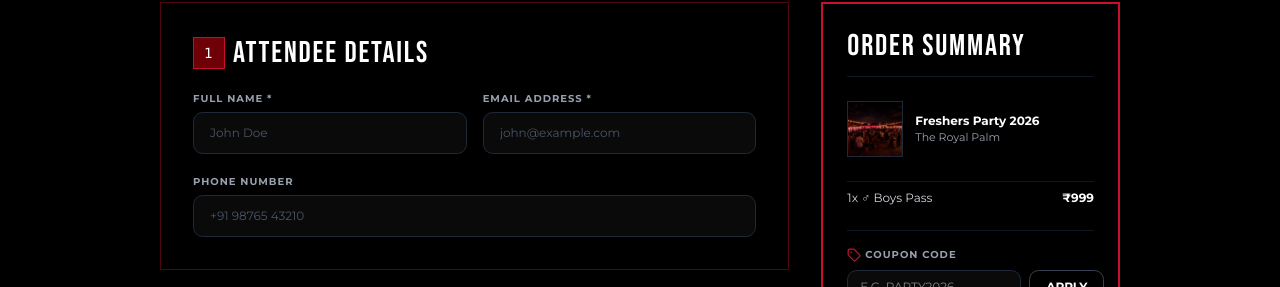
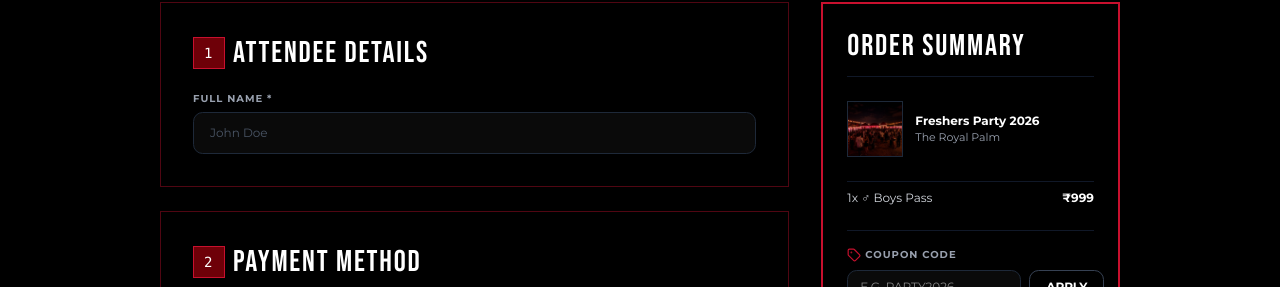
Before and after one commit to SachinSharma8742/afterhours, a Next.js app: page /checkout/1 in a window 1280 px wide. Shown: the part 222-509 px from the top of the page. Built offline with nearby package versions, Linux system fonts and the light colour scheme; no server answers; the database is empty.

Commit message:
feat: simplify attendee details form to only ask for full name

```diff
--- a/app/checkout/[eventId]/page.js
+++ b/app/checkout/[eventId]/page.js
@@ -115,8 +115,8 @@ export default function CheckoutPage({ params }) {
 
   const handleInitiateRazorpay = async (e) => {
     e.preventDefault();
-    if (!attendeeName || !attendeeEmail) {
-      toast({ title: "Missing Information", description: "Please provide attendee name & email.", type: "error" });
+    if (!attendeeName?.trim()) {
+      toast({ title: "Missing Information", description: "Please provide attendee name.", type: "error" });
       return;
     }
 
@@ -276,39 +276,14 @@ export default function CheckoutPage({ params }) {
                 ATTENDEE DETAILS
               </h3>
 
-              <div className="grid grid-cols-1 sm:grid-cols-2 gap-4">
-                <div className="flex flex-col gap-1.5">
-                  <label className="text-[10px] font-bold uppercase tracking-widest text-gray-400">FULL NAME *</label>
-                  <input
-                    type="text"
-                    required
-                    placeholder="John Doe"
-                    value={attendeeName}
-                    onChange={(e) => setAttendeeName(e.target.value)}
-                    className="w-full px-4 py-3 bg-[#0a0a0a] border border-gray-800 focus:border-[#c8102e] text-xs text-white placeholder-gray-600 focus:outline-none transition-colors"
-                  />
-                </div>
-
-                <div className="flex flex-col gap-1.5">
-                  <label className="text-[10px] font-bold uppercase tracking-widest text-gray-400">EMAIL ADDRESS *</label>
-                  <input
-                    type="email"
-                    required
-                    placeholder="john@example.com"
-                    value={attendeeEmail}
-                    onChange={(e) => setAttendeeEmail(e.target.value)}
-                    className="w-full px-4 py-3 bg-[#0a0a0a] border border-gray-800 focus:border-[#c8102e] text-xs text-white placeholder-gray-600 focus:outline-none transition-colors"
-                  />
-                </div>
-              </div>
-
               <div className="flex flex-col gap-1.5">
-                <label className="text-[10px] font-bold uppercase tracking-widest text-gray-400">PHONE NUMBER</label>
+                <label className="text-[10px] font-bold uppercase tracking-widest text-gray-400">FULL NAME *</label>
                 <input
                   type="text"
-                  placeholder="+91 98765 43210"
-                  value={attendeePhone}
-                  onChange={(e) => setAttendeePhone(e.target.value)}
+                  required
+                  placeholder="John Doe"
+                  value={attendeeName}
+                  onChange={(e) => setAttendeeName(e.target.value)}
                   className="w-full px-4 py-3 bg-[#0a0a0a] border border-gray-800 focus:border-[#c8102e] text-xs text-white placeholder-gray-600 focus:outline-none transition-colors"
                 />
               </div>
```
